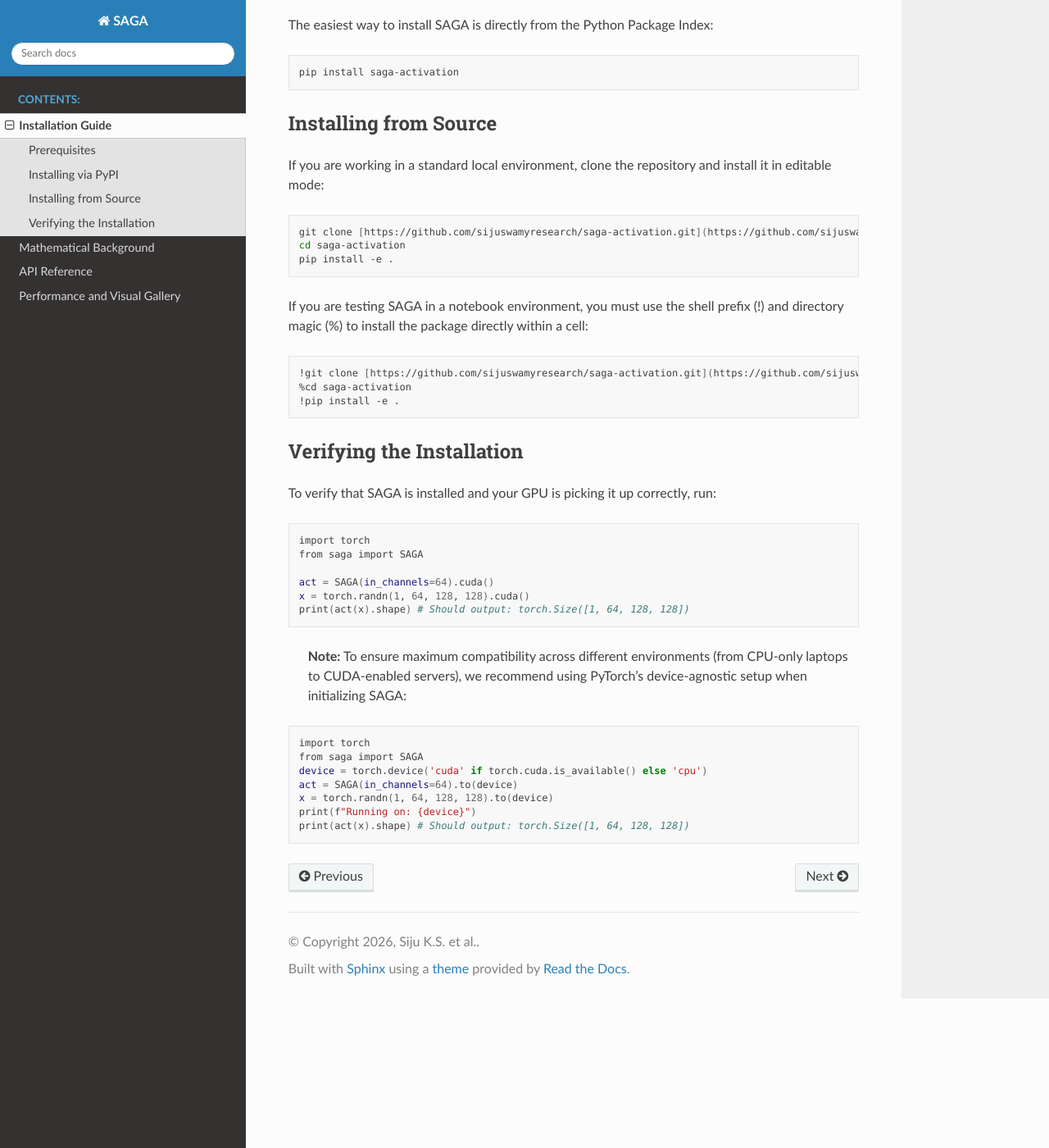
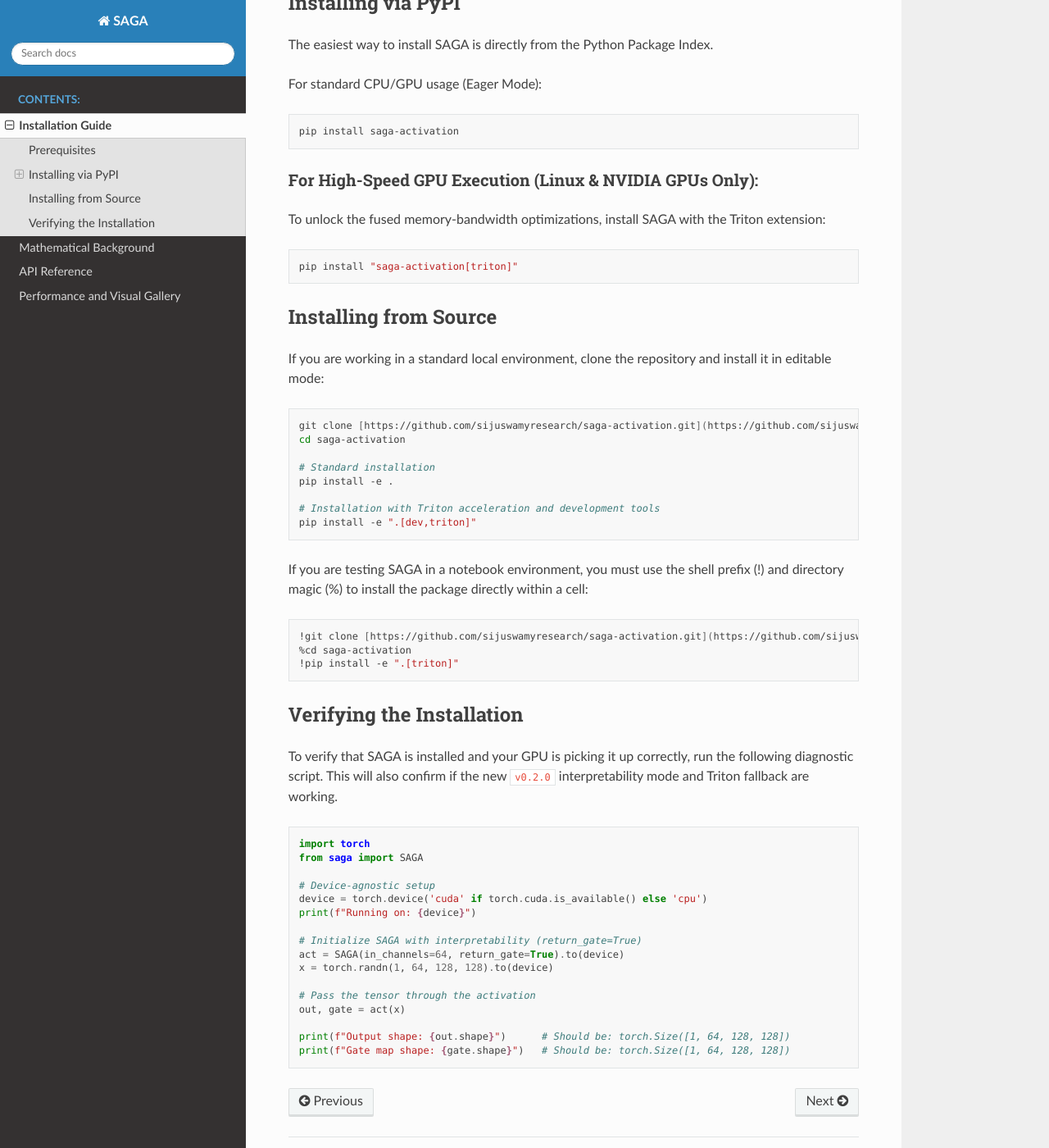
Before and after one commit to sijuswamyresearch/saga-activation, a Sphinx documentation site: the page built from docs/installation.md, in a window 1280 px wide and 1400 px high, scrolled down 397 px. Shown: the whole window at 82% size. Built offline with Sphinx 7.4.7 and the Read the Docs theme 3.1.0, drawn with Linux system fonts in a browser that asks for light colours; pages that are not in the unit, such as notebooks, are missing from menus; some of the changed text lies outside the part shown.

Commit message:
feat: upgrade to v0.2.0 with Triton fused kernels and interpretability mode

````diff
--- a/docs/conf.py
+++ b/docs/conf.py
@@ -1,12 +1,15 @@
 # Configuration file for the Sphinx documentation builder.
 import os, sys
 sys.path.insert(0, os.path.abspath('../src'))
-autodoc_mock_imports = ["torch", "torchvision"]
+
+# Mock imports so Sphinx doesn't crash if these aren't installed on the doc server
+autodoc_mock_imports = ["torch", "torchvision", "triton"]
+
 exclude_patterns = ['_build', 'Thumbs.db', '.DS_Store', '**/_build']
 project   = "SAGA"
 copyright = "2026, Siju K.S. et al."
 author    = "Siju K.S., Vipin Venugopal, Mithun Kumar Kar, Jayakrishnan Anandakrishnan"
-release   = "0.1.4"
+release   = "0.2.0"
 
 extensions = [
     "sphinx.ext.autodoc",
--- a/docs/installation.md
+++ b/docs/installation.md
@@ -1,19 +1,30 @@
 # Installation Guide
 
-SAGA is designed to be lightweight and easy to integrate into any existing PyTorch-based medical imaging pipeline.
+SAGA is designed to be lightweight, highly optimized, and easy to integrate into any existing PyTorch-based deep vision pipeline.
 
 ## Prerequisites
 
-- **Python:** 3.8 or newer
-- **PyTorch:** 2.0.0 or newer (CUDA support highly recommended for large 3D medical volumes)
+- **Python:** 3.10 or newer
+- **PyTorch:** 2.0.0 or newer (CUDA support highly recommended)
+- **Triton:** 2.1.0 or newer *(Optional, Linux/NVIDIA only. Required for fused kernel acceleration)*
 
 ## Installing via PyPI
 
-The easiest way to install SAGA is directly from the Python Package Index:
+The easiest way to install SAGA is directly from the Python Package Index.
+
+For standard CPU/GPU usage (Eager Mode):
 
 ```bash
 pip install saga-activation
 ```
+### For High-Speed GPU Execution (Linux & NVIDIA GPUs Only):
+
+To unlock the fused memory-bandwidth optimizations, install SAGA with the Triton extension:
+
+```bash
+pip install "saga-activation[triton]"
+```
+
 ## Installing from Source
 
 If you are working in a standard local environment, clone the repository and install it in editable mode:
@@ -21,36 +32,41 @@ If you are working in a standard local environment, clone the repository and ins
 ```bash
 git clone [https://github.com/sijuswamyresearch/saga-activation.git](https://github.com/sijuswamyresearch/saga-activation.git)
 cd saga-activation
+
+# Standard installation
 pip install -e .
+
+# Installation with Triton acceleration and development tools
+pip install -e ".[dev,triton]"
 ```
 If you are testing SAGA in a notebook environment, you must use the shell prefix (!) and directory magic (%) to install the package directly within a cell:
 
 ```bash
 !git clone [https://github.com/sijuswamyresearch/saga-activation.git](https://github.com/sijuswamyresearch/saga-activation.git)
 %cd saga-activation
-!pip install -e .
+!pip install -e ".[triton]"
 ```
 
 ## Verifying the Installation
-To verify that SAGA is installed and your GPU is picking it up correctly, run:
 
-```bash
+To verify that SAGA is installed and your GPU is picking it up correctly, run the following diagnostic script. This will also confirm if the new `v0.2.0` interpretability mode and Triton fallback are working.
+
+
+```Python
 import torch
 from saga import SAGA
 
-act = SAGA(in_channels=64).cuda()
-x = torch.randn(1, 64, 128, 128).cuda()
-print(act(x).shape) # Should output: torch.Size([1, 64, 128, 128])
+# Device-agnostic setup
+device = torch.device('cuda' if torch.cuda.is_available() else 'cpu')
+print(f"Running on: {device}")
+
+# Initialize SAGA with interpretability (return_gate=True)
+act = SAGA(in_channels=64, return_gate=True).to(device)
+x = torch.randn(1, 64, 128, 128).to(device)
+
+# Pass the tensor through the activation
+out, gate = act(x)
+
+print(f"Output shape: {out.shape}")      # Should be: torch.Size([1, 64, 128, 128])
+print(f"Gate map shape: {gate.shape}")   # Should be: torch.Size([1, 64, 128, 128])
 ```
-
->**Note:** To ensure maximum compatibility across different environments (from CPU-only laptops to CUDA-enabled servers), we recommend using PyTorch's device-agnostic setup when initializing SAGA:
-
-```bash
-import torch
-from saga import SAGA
-device = torch.device('cuda' if torch.cuda.is_available() else 'cpu')
-act = SAGA(in_channels=64).to(device)
-x = torch.randn(1, 64, 128, 128).to(device)
-print(f"Running on: {device}")
-print(act(x).shape) # Should output: torch.Size([1, 64, 128, 128])
-```
````
Also changed, not shown: CHANGELOG.md (+21 -0 lines), README.md (+49 -35 lines), docs/gallery.md (+25 -24 lines), docs/index.rst (+6 -2 lines), docs/math.rst (+13 -10 lines), pyproject.toml (+7 -3 lines), src/saga/__init__.py (+7 -4 lines), .zenodo.json, 8 other files.
